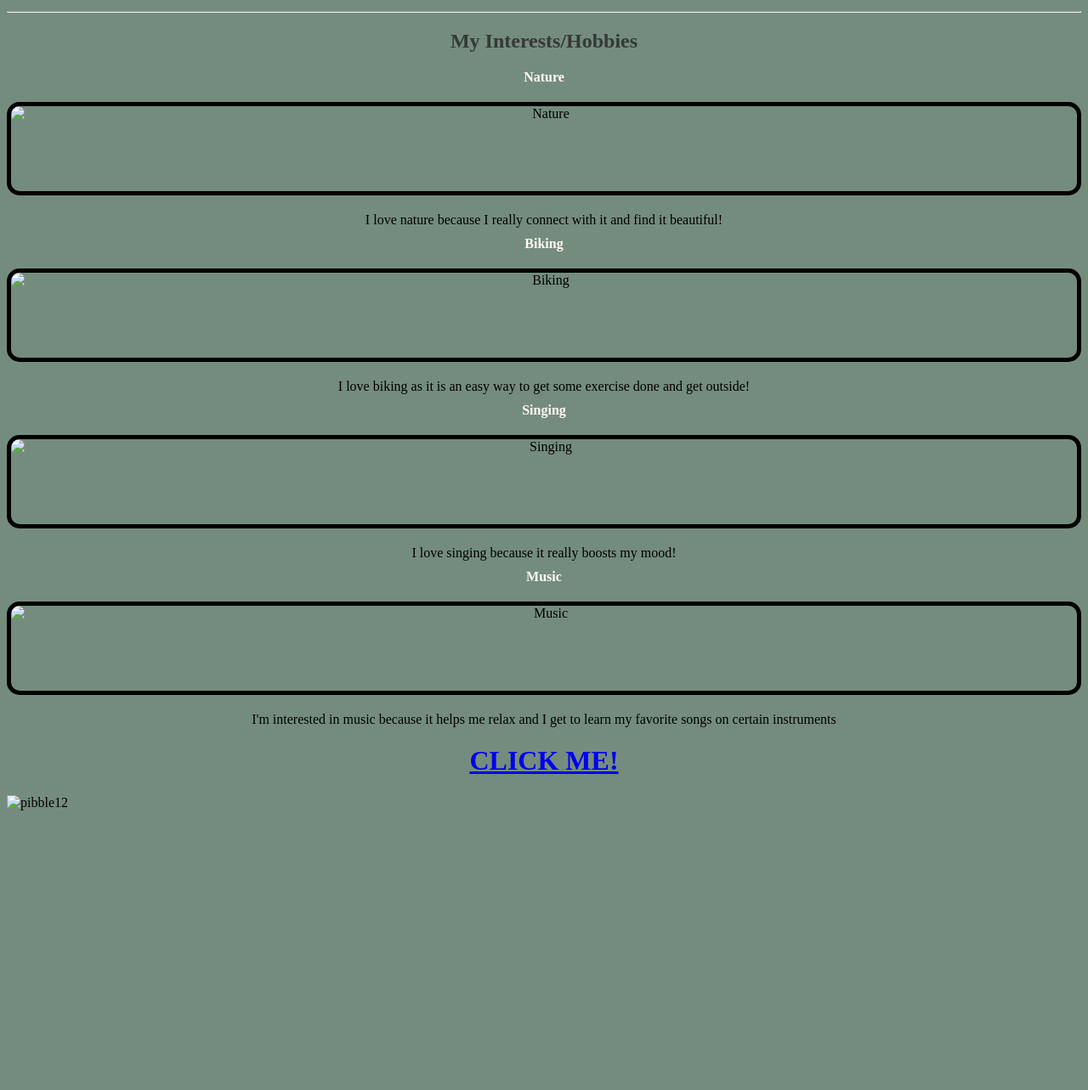
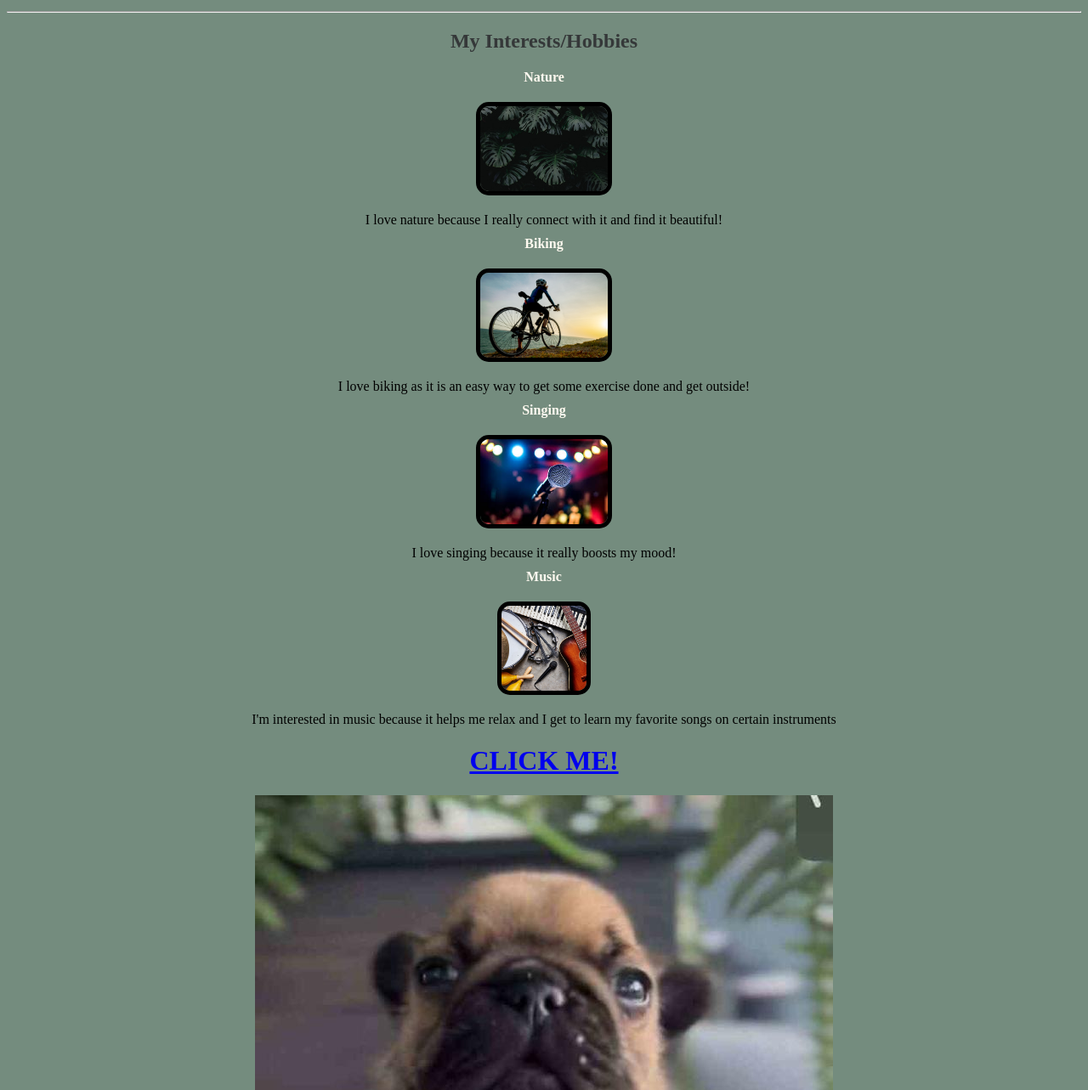
Before and after one commit to veran-9r-ay2526/Q1-Drill1, a plain HTML site: page index.html in a window 1280 px wide. Shown: the part 737-2020 px from the top of the page at 85% size. Before the commit the page ends 1699 px from the top, so only its background shows below. Drawn offline with Linux system fonts and the light colour scheme.

Commit message:
Update index.html

```diff
--- a/index.html
+++ b/index.html
@@ -81,7 +81,7 @@
 	 color: floralwhite;
 	 margin-top: 10px;
 	 margin-bottom: 8px;">Nature</dt>
-		<img src="images/awesome-plants.png"
+		<img src="awesome-plants.png"
 			border="5px"
 			alt="Nature"
 			width="auto"
@@ -96,7 +96,7 @@
 	color: floralwhite;
 	margin-top: 10px;
 	margin-bottom: 8px;">Biking</dt>
-		<img src="images/awesome-biking.jpg"
+		<img src="awesome-biking.jpg"
 			border="5px"
 			alt="Biking"
 			width="auto"
@@ -111,7 +111,7 @@
 	color: floralwhite;
 	margin-top: 10px;
 	margin-bottom: 8px;">Singing</dt>
-		<img src="images/awesome-mic.jpeg"
+		<img src="awesome-mic.jpeg"
 		border="5px"
 		alt="Singing"
 		width="auto"
@@ -126,7 +126,7 @@
 	color: floralwhite;
 	margin-top: 10px;
 	margin-bottom: 8px;">Music</dt>
-		<img src="images/awesome-music.jpg"
+		<img src="awesome-music.jpg"
 		border="5px"
 		alt="Music"
 		width="auto"
@@ -149,7 +149,7 @@
 	height: 400px
 	object-fit: cover;
 	object-position: bottom;
-	src="images/awesome-dog.jpg" alt="pibble12">
+	src="awesome-dog.jpg" alt="pibble12">
 
 
 
```
